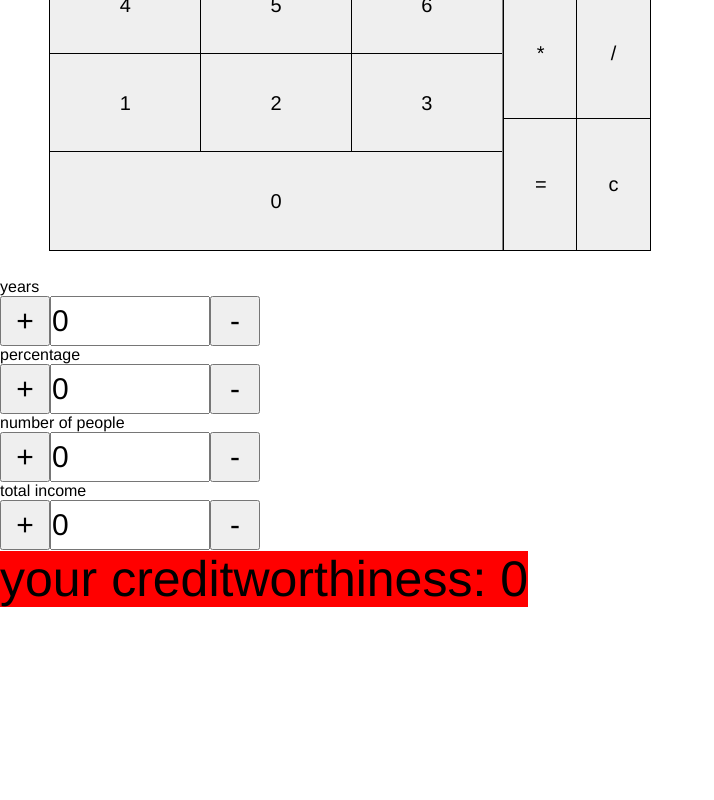
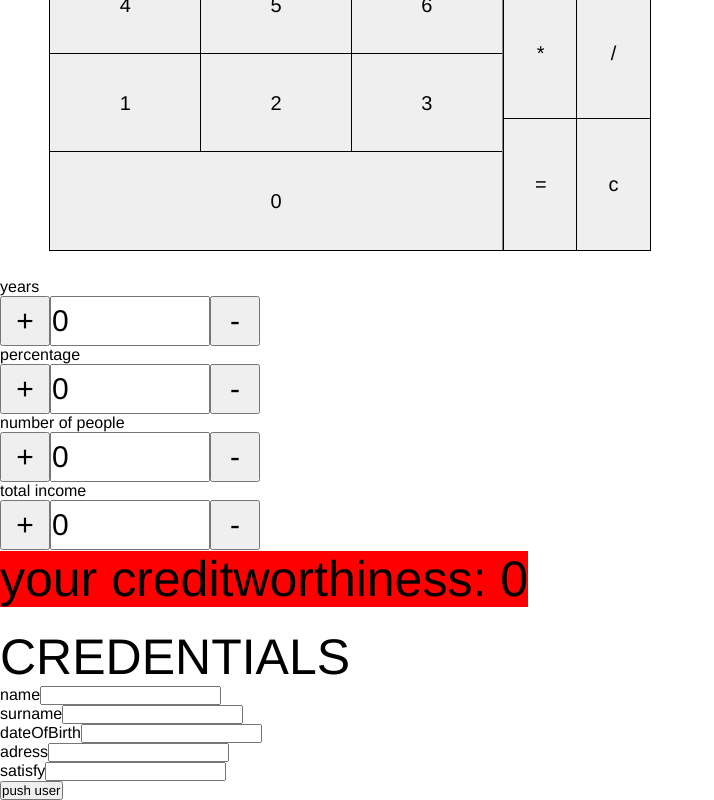
Before and after one commit to DrkNowak/calc, a Vue app: page / in a window 1280 px wide. Shown: the part 222-1022 px from the top of the page, without its empty margins (0-714 px from the left). Before the commit the page ends 830 px from the top, so only its background shows below. Built offline with nearby package versions, Linux system fonts and the light colour scheme.

Commit message:
feat: user Credentials p1

```diff
--- a/src/components/Loan/LoanBody.vue
+++ b/src/components/Loan/LoanBody.vue
@@ -2,6 +2,8 @@
   <div class="loan-body">
      <LoanInput v-for="{step, key, label} in fields" :key="key" :label="label" :step="step" :field="key" @change="handleChange" />
      <span>your creditworthiness: {{calculateCreditworthiness()}}</span>
+     <LoanCredentials @change="handleCredentials"/>
+     <button @click="handleUserPush">push user</button>
   </div>
 </template>
 
@@ -9,19 +11,24 @@
 
 import { defineComponent } from 'vue'
 import { fields } from '@/consts/loanFields.js'
-import { LoanData } from '@/types/global'
+import { LoanData, userCredentials } from '@/types/global'
 import { calcCredit } from '@/helpers/creditWorth'
 
 import LoanInput from './LoanInput.vue'
+import LoanCredentials from './LoanCredentials.vue'
+
 export default defineComponent({
   components: {
-    LoanInput
+    LoanInput,
+    LoanCredentials
   },
 
   data () {
     return {
       fields,
-      loanDataStructure: {} as LoanData
+      loanDataStructure: {} as LoanData,
+      createdUser: {} as userCredentials<string>,
+      users: [] as userCredentials<string>[]
     }
   },
 
@@ -32,6 +39,15 @@ export default defineComponent({
 
     calculateCreditworthiness (): number {
       return calcCredit(this.loanDataStructure) || 0
+    },
+
+    handleCredentials (value : string, field : string): void {
+      this.createdUser[field] = value
+    },
+
+    handleUserPush (): void {
+      this.createdUser = { name: 'Darek', surname: 'Nowak', dateOfBirth: '12-12-1212', adress: 'asdasda 53, 32-467 dasda' }
+      this.users.push(this.createdUser)
     }
   }
 })
--- /dev/null
+++ b/src/components/Loan/LoanCredentials.vue
@@ -0,0 +1,36 @@
+<template>
+  <p>CREDENTIALS</p>
+  <div v-for="field in loanCredentialsFields" :key="field">
+      <span>{{ field }}</span>
+      <input ref="input" @change="handleChange($event, field)"/>
+  </div>
+</template>
+
+<script lang="ts">
+import { defineComponent } from 'vue'
+
+import loanCredentialsFields from '@/consts/loanCredentialsFields'
+
+export default defineComponent({
+  emits: ['change'],
+
+  data () {
+    return {
+      loanCredentialsFields
+    }
+  },
+
+  methods: {
+    handleChange (event: { target: HTMLInputElement }, field: string): void {
+      this.$emit('change', event.target.value, field)
+    }
+  }
+})
+</script>
+
+<style lang="scss" scoped>
+p {
+  margin-top:20px;
+  font-size: 50px;
+}
+</style>
--- /dev/null
+++ b/src/consts/loanCredentialsFields.js
@@ -0,0 +1 @@
+export default ['name', 'surname', 'dateOfBirth', 'adress', 'satisfy']
```
Also changed, not shown: src/helpers/userData.ts (added, +17 -0 lines), src/types/global.ts (+16 -6 lines).
